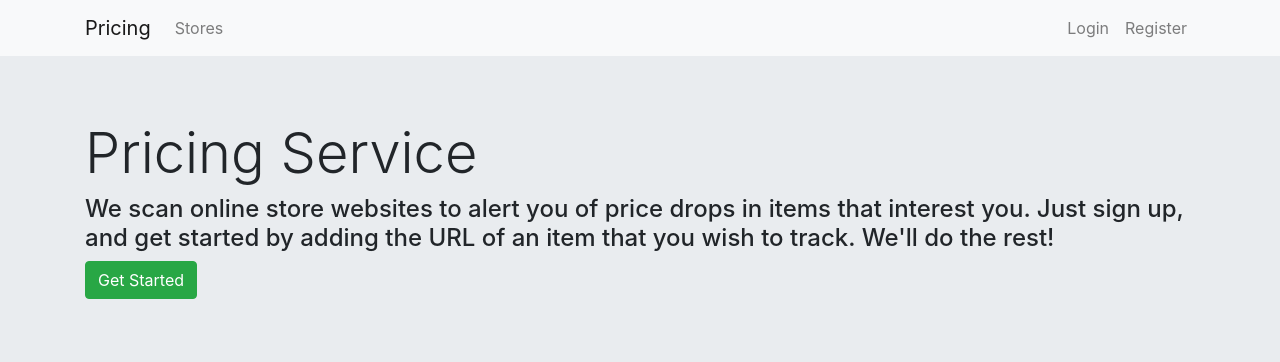
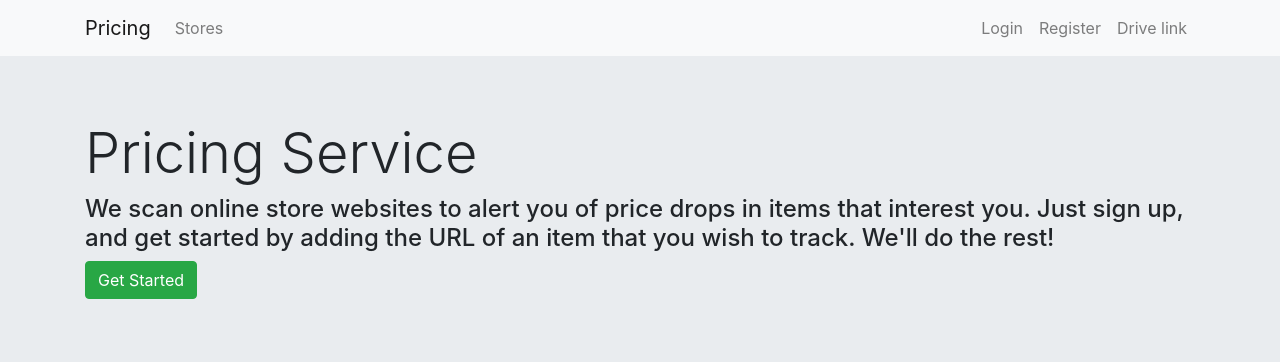
Before and after one commit to dankstarr/price-alert, a Flask app: page / in a window 1280 px wide. Shown: the top 362 px of the page. Run offline with Flask 2, Linux system fonts and the light colour scheme; some libraries are stand-ins or nearby versions.

Commit message:
drive link converter

```diff
--- a/src/app.py
+++ b/src/app.py
@@ -1,3 +1,4 @@
+import pyperclip
 from flask import Flask, make_response, render_template, session, request
 import src.models.users.views as Users
 from src.models.alerts.views import alert_blueprint
@@ -24,3 +25,7 @@ def db_init():
 @app.route('/')
 def home():
     return render_template('home.jinja2')
+
+@app.route('/drive')
+def drive():
+    return render_template('/drive/drivelink.jinja2', clip = pyperclip.paste())
--- a/src/templates/base.jinja2
+++ b/src/templates/base.jinja2
@@ -36,6 +36,9 @@
                     <li class="nav-item">
                         <a class="nav-link" href="{{ url_for('buser.user') }}">User Profile</a>
                     </li>
+                    <li class="nav-item">
+                        <a class="nav-link" href="/drive">Drive link</a>
+                    </li>
 
                     {% block nav %}
                     {% endblock %}
@@ -52,6 +55,9 @@
                     <li class="nav-item">
                         <a class="nav-link" href="{{ url_for('buser.register') }}">Register</a>
                     </li>
+                    <li class="nav-item">
+                        <a class="nav-link" href="/drive">Drive link</a>
+                    </li>
 
                 </ul>
             {% endif %}
--- /dev/null
+++ b/src/templates/drive/drivelink.jinja2
@@ -0,0 +1,6 @@
+{% extends "base.jinja2" %}
+{% block content %}
+
+    <h1>Your clipboard content is : {{ clip }}</h1>
+
+{% endblock %}
```
Also changed, not shown: 1 other file.
